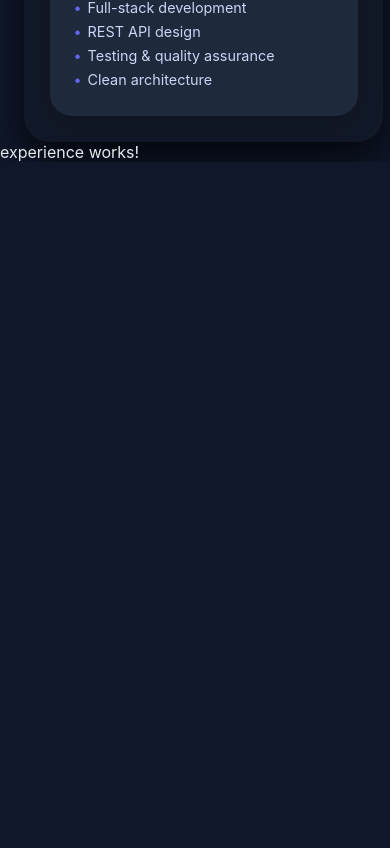
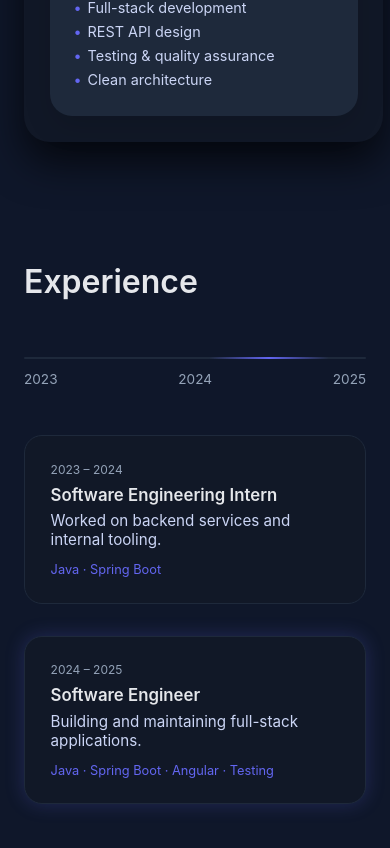
Before and after one commit to abinashkm/Portfolio_Personal, an Angular app: page / in a window 390 px wide. Shown: the part 1139-1987 px from the top of the page. Before the commit the page ends 1301 px from the top, so only its background shows below. Built offline with nearby package versions, Linux system fonts and the light colour scheme.

Commit message:
experience section added

```diff
--- a/src/app/core/header/header.component.html
+++ b/src/app/core/header/header.component.html
@@ -10,7 +10,6 @@
 
     <nav class="nav">
       <a href="#home">Home</a>
-      <a href="#about">About</a>
       <a href="#experience">Experience</a>
       <a href="#projects">Projects</a>
       <a href="#testimonials">Testimonials</a>
--- a/src/app/sections/experience/experience.component.html
+++ b/src/app/sections/experience/experience.component.html
@@ -1 +1,79 @@
-<p>experience works!</p>
+<section class="experience" id="experience">
+  <div class="experience-inner">
+
+    <!-- Section Heading -->
+    <h2 class="section-title">Experience</h2>
+
+    <!-- Timeline -->
+    <div class="timeline">
+
+      <!-- Timeline line -->
+      <div class="timeline-line"></div>
+
+      <!-- Pulse (animated later via CSS) -->
+      <div class="timeline-pulse"></div>
+
+      <!-- Year markers -->
+      <div class="timeline-years">
+        <span class="year">2023</span>
+        <span class="year">2024</span>
+        <span class="year">2025</span>
+      </div>
+
+    </div>
+
+    <!-- Experience Cards -->
+    <div class="experience-cards">
+
+    <!-- 2023–2024 -->
+    <div
+        class="experience-card"
+        [class.active]="activeIndex === 0"
+    >
+        <div class="card-period">2023 – 2024</div>
+        <h3 class="card-title">Software Engineering Intern</h3>
+        <p class="card-desc">
+        Worked on backend services and internal tooling.
+        </p>
+        <div class="card-tech">
+        Java · Spring Boot
+        </div>
+    </div>
+
+    <!-- 2024–2025 (clickable) -->
+    <div
+        class="experience-card is-clickable"
+        [class.active]="activeIndex === 1"
+        (click)="openModal(1)"
+    >
+        <div class="card-period">2024 – 2025</div>
+        <h3 class="card-title">Software Engineer</h3>
+        <p class="card-desc">
+        Building and maintaining full-stack applications.
+        </p>
+        <div class="card-tech">
+        Java · Spring Boot · Angular · Testing
+        </div>
+    </div>
+
+    </div>
+
+
+    <!-- Modal (hidden by default, logic later) -->
+    <div class="experience-modal" *ngIf="isModalOpen">
+    <div class="modal-backdrop" (click)="closeModal()"></div>
+
+    <div class="modal-content">
+        <button class="modal-close" (click)="closeModal()">×</button>
+
+        <h3>Software Engineer — 2024–2025</h3>
+        <p>
+        Detailed experience description goes here.
+        Responsibilities, impact, achievements, etc.
+        </p>
+    </div>
+    </div>
+
+
+  </div>
+</section>
--- a/src/app/sections/experience/experience.component.scss
+++ b/src/app/sections/experience/experience.component.scss
@@ -0,0 +1,220 @@
+/* ================= EXPERIENCE SECTION ================= */
+
+.experience {
+  padding: 120px 0;
+  background: var(--bg-primary);
+}
+
+.experience-inner {
+  max-width: 1200px;
+  margin: 0 auto;
+  padding: 0 24px;
+}
+
+/* ================= SECTION TITLE ================= */
+
+.section-title {
+  font-size: 2rem;
+  font-weight: 600;
+  color: var(--text-primary);
+  margin-bottom: 3.5rem;
+}
+
+/* ================= TIMELINE ================= */
+
+.timeline {
+  position: relative;
+  margin-bottom: 4rem;
+}
+
+.timeline-line {
+  height: 2px;
+  width: 100%;
+  background: var(--bg-elevated);
+  border-radius: 2px;
+  position: relative;
+  z-index: 1;
+}
+
+.timeline-years {
+  display: flex;
+  justify-content: space-between;
+  margin-top: 0.8rem;
+}
+
+.year {
+  font-size: 0.85rem;
+  color: var(--text-muted);
+}
+
+/* ================= TIMELINE PULSE ================= */
+
+.timeline-pulse {
+  position: absolute;
+  top: 0;
+  left: 0;
+
+  height: 2px;
+  width: 120px;
+
+  background: linear-gradient(
+    90deg,
+    transparent,
+    var(--accent-primary),
+    transparent
+  );
+
+  animation: pulse-move 6s linear infinite;
+  z-index: 2;
+}
+
+@keyframes pulse-move {
+  0% {
+    left: 0;
+    opacity: 0;
+  }
+
+  10% {
+    opacity: 1;
+  }
+
+  90% {
+    opacity: 1;
+  }
+
+  100% {
+    left: calc(100% - 120px);
+    opacity: 0;
+  }
+}
+
+
+/* ================= EXPERIENCE CARDS ================= */
+
+.experience-cards {
+  display: grid;
+  grid-template-columns: repeat(2, 1fr);
+  gap: 2rem;
+}
+
+.experience-card {
+  background: var(--bg-secondary);
+  border-radius: 18px;
+  padding: 1.6rem;
+
+  border: 1px solid var(--bg-elevated);
+
+  transition: box-shadow 0.3s ease, transform 0.3s ease;
+}
+
+/* Clickable (recent) card */
+.experience-card.is-clickable {
+  cursor: pointer;
+}
+
+/* ================= CARD CONTENT ================= */
+
+.card-period {
+  font-size: 0.75rem;
+  color: var(--text-muted);
+  margin-bottom: 0.5rem;
+}
+
+.card-title {
+  font-size: 1.05rem;
+  font-weight: 600;
+  color: var(--text-primary);
+  margin-bottom: 0.4rem;
+}
+
+.card-desc {
+  font-size: 0.95rem;
+  color: var(--text-secondary);
+  margin-bottom: 0.8rem;
+}
+
+.card-tech {
+  font-size: 0.8rem;
+  color: var(--accent-primary);
+}
+
+/* ================= CARD GLOW ANIMATION ================= */
+
+@keyframes card-glow {
+  0% {
+    box-shadow: 0 0 0 rgba(99, 102, 241, 0);
+  }
+
+  50% {
+    box-shadow: 0 0 28px rgba(99, 102, 241, 0.35);
+  }
+
+  100% {
+    box-shadow: 0 0 0 rgba(99, 102, 241, 0);
+  }
+}
+
+.experience-card.active {
+  animation: card-glow 3s ease-in-out;
+}
+
+/* Hover emphasis (recent only) */
+.experience-card.is-clickable:hover {
+  transform: translateY(-4px);
+  box-shadow: 0 14px 36px rgba(99, 102, 241, 0.35);
+}
+
+/* ================= MODAL (LAYOUT ONLY) ================= */
+
+.experience-modal {
+  position: fixed;
+  inset: 0;
+  z-index: 300;
+
+  display: flex;
+  align-items: center;
+  justify-content: center;
+}
+
+.modal-backdrop {
+  position: absolute;
+  inset: 0;
+  background: rgba(0, 0, 0, 0.5);
+}
+
+.modal-content {
+  position: relative;
+  z-index: 1;
+
+  background: var(--bg-secondary);
+  border-radius: 20px;
+  padding: 2rem;
+  max-width: 560px;
+  width: 100%;
+
+  color: var(--text-primary);
+}
+
+.modal-close {
+  position: absolute;
+  top: 14px;
+  right: 14px;
+
+  background: transparent;
+  border: none;
+  font-size: 1.2rem;
+  color: var(--text-muted);
+  cursor: pointer;
+}
+
+/* ================= RESPONSIVE ================= */
+
+@media (max-width: 900px) {
+  .experience-cards {
+    grid-template-columns: 1fr;
+  }
+
+  .timeline {
+    margin-bottom: 3rem;
+  }
+}
--- a/src/app/sections/experience/experience.component.ts
+++ b/src/app/sections/experience/experience.component.ts
@@ -1,11 +1,36 @@
-import { Component } from '@angular/core';
+import { Component, OnInit, OnDestroy } from '@angular/core';
+import { CommonModule } from '@angular/common';
 
 @Component({
   selector: 'app-experience',
-  imports: [],
+  imports: [CommonModule],
   templateUrl: './experience.component.html',
   styleUrl: './experience.component.scss'
 })
-export class ExperienceComponent {
+export class ExperienceComponent implements OnInit, OnDestroy {
 
+  activeIndex = 0; // 0 = 2023–2024, 1 = 2024–2025
+  isModalOpen = false;
+
+  private intervalId!: number;
+
+  ngOnInit(): void {
+    this.intervalId = window.setInterval(() => {
+      this.activeIndex = this.activeIndex === 0 ? 1 : 0;
+    }, 3000); // syncs with pulse timing
+  }
+
+  ngOnDestroy(): void {
+    clearInterval(this.intervalId);
+  }
+
+  openModal(index: number): void {
+    if (index === 1) {
+      this.isModalOpen = true;
+    }
+  }
+
+  closeModal(): void {
+    this.isModalOpen = false;
+  }
 }
```
